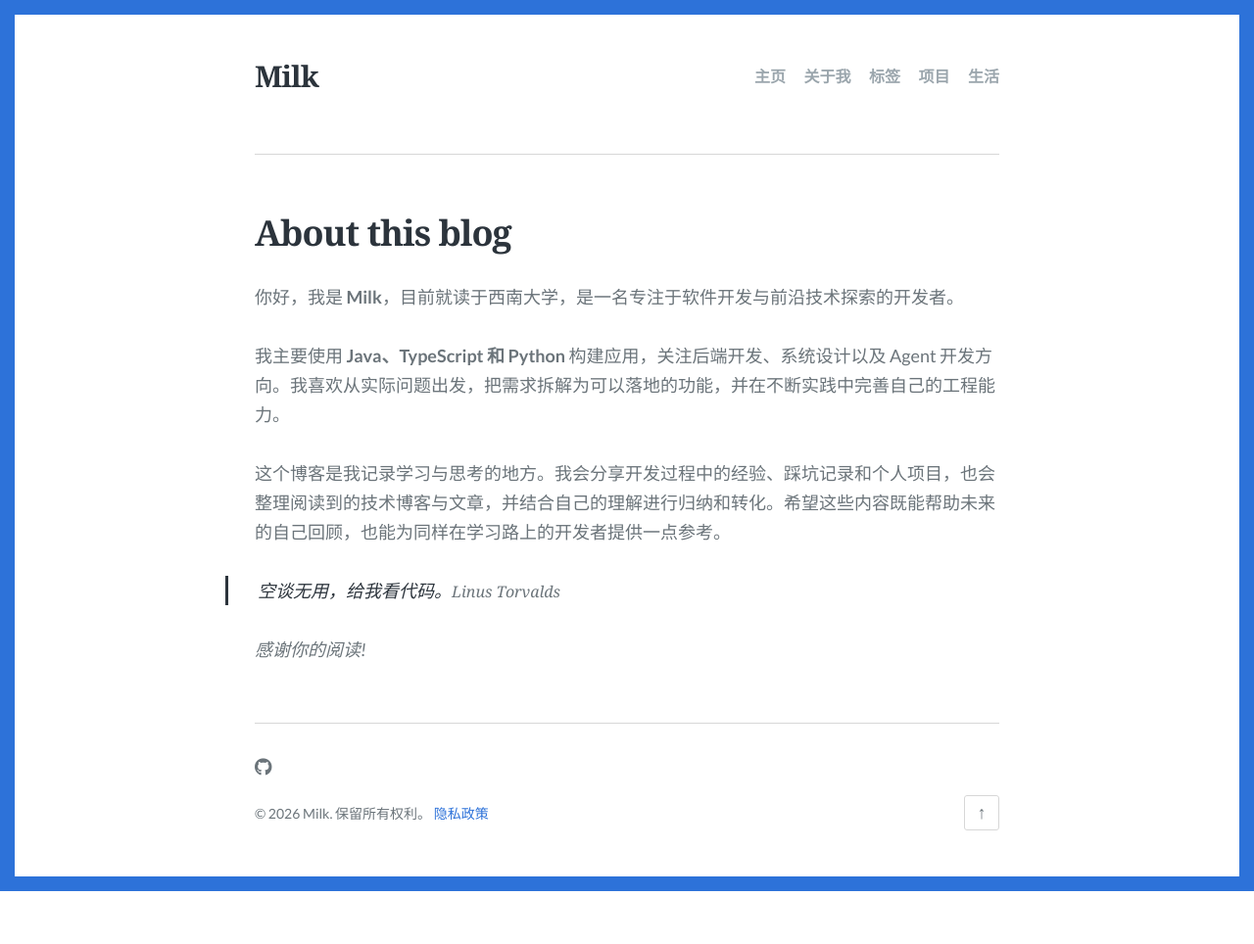
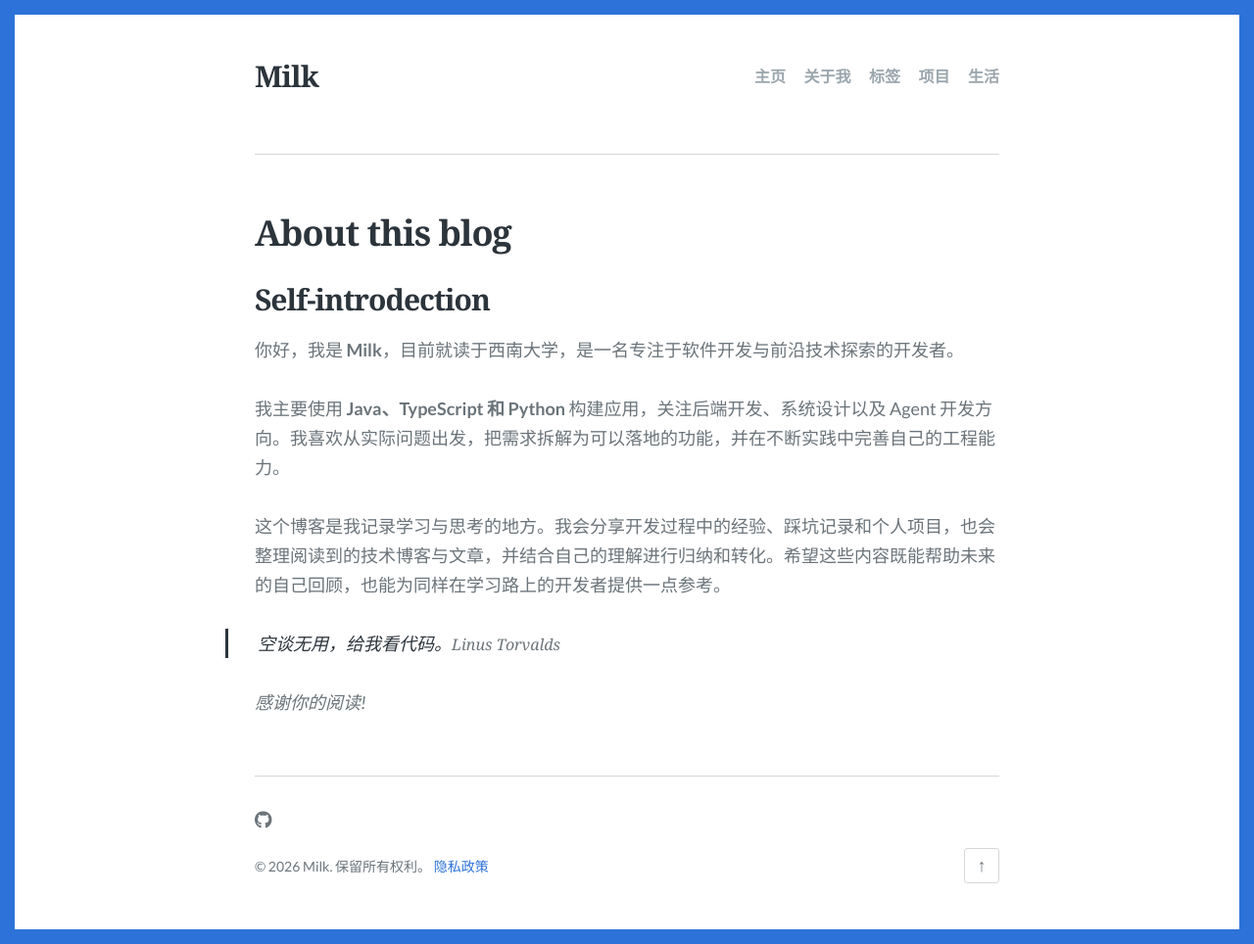
Before and after one commit to yangjj-iso/yangjj-iso.github.io, a Jekyll site: the page built from about.md, in a window 1280 px wide. Shown: the whole page at 98% size. Built offline with Jekyll 4.4.1, drawn with Linux system fonts in a browser that asks for light colours; some web fonts are replaced; before the commit the page ends 910 px from its top, so only the background shows below that.

Commit message:
Update about.md

```diff
--- a/about.md
+++ b/about.md
@@ -5,6 +5,7 @@ description: An optional about page for Scriptor Jekyll theme
 permalink: /about/
 ---
 
+## Self-introdection
 你好，我是 **Milk**，目前就读于西南大学，是一名专注于软件开发与前沿技术探索的开发者。
 
 我主要使用 **Java、TypeScript 和 Python** 构建应用，关注后端开发、系统设计以及 Agent 开发方向。我喜欢从实际问题出发，把需求拆解为可以落地的功能，并在不断实践中完善自己的工程能力。
```
